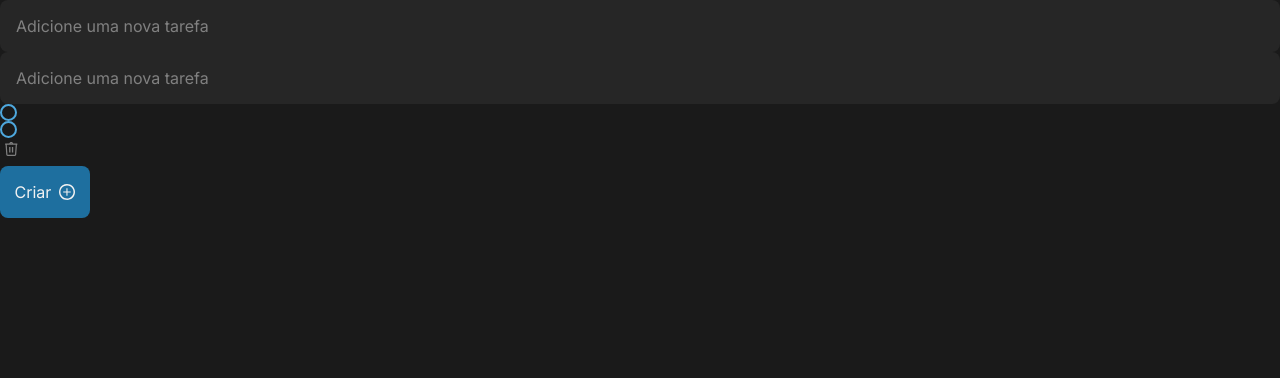
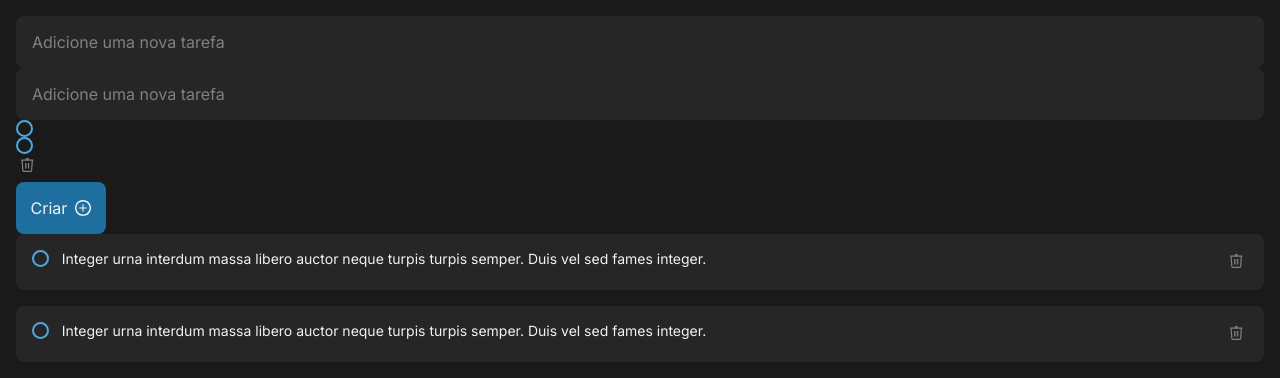
Before and after one commit to MyIgnite2022/todo, a React (Vite) app: page / in a window 1280 px wide. Shown: the top 378 px of the page. Built offline with nearby package versions, Linux system fonts and the light colour scheme.

Commit message:
component Task

```diff
--- a/src/App.tsx
+++ b/src/App.tsx
@@ -2,6 +2,7 @@ import { Checkbox } from './components/Checkbox'
 import { CreateButton } from './components/CreateButton'
 import { DeleteButton } from './components/DeleteButton'
 import { Input } from './components/Input'
+import { Task } from './components/Task'
 import './global.scss'
 
 function App() {
@@ -14,6 +15,8 @@ function App() {
     <Checkbox />
     <DeleteButton />
     <CreateButton />
+    <Task />
+    <Task />
     </>
   )
 }
--- a/src/components/Input/style.module.scss
+++ b/src/components/Input/style.module.scss
@@ -12,6 +12,7 @@
 
     &:hover,
     &:focus {
-      border: 1px solid var(--purple-dark);
+
+      outline: 1px solid var(--purple-dark);
     }
 }
--- /dev/null
+++ b/src/components/Task/index.tsx
@@ -0,0 +1,13 @@
+import { Checkbox } from "../Checkbox";
+import { DeleteButton } from "../DeleteButton";
+import styles from './style.module.scss';
+
+export function Task() {
+  return (
+    <div className={styles.task}>
+      <Checkbox />
+      <p>Integer urna interdum massa libero auctor neque turpis turpis semper. Duis vel sed fames integer.</p>
+      <DeleteButton />
+    </div>
+  )
+}
--- /dev/null
+++ b/src/components/Task/style.module.scss
@@ -0,0 +1,17 @@
+.task {
+  display: flex;
+  padding: 1rem;
+  background: var(--gray-500);
+  border-radius: 8px;
+
+  p {
+    width: 100%;
+    color: var(--gray-100);
+    padding: 0 .8rem;
+    font-size: 87.5%;
+  }
+
+  & + .task {
+    margin-top: 1rem;
+  }
+}
--- a/src/global.scss
+++ b/src/global.scss
@@ -45,6 +45,7 @@ body {
   background: var(--gray-600);
   color: var(--gray-300);
   -webkit-font-smoothing: antialiased;
+  padding: 1rem;
 }
 
 body, input, select, textarea, button {
```
